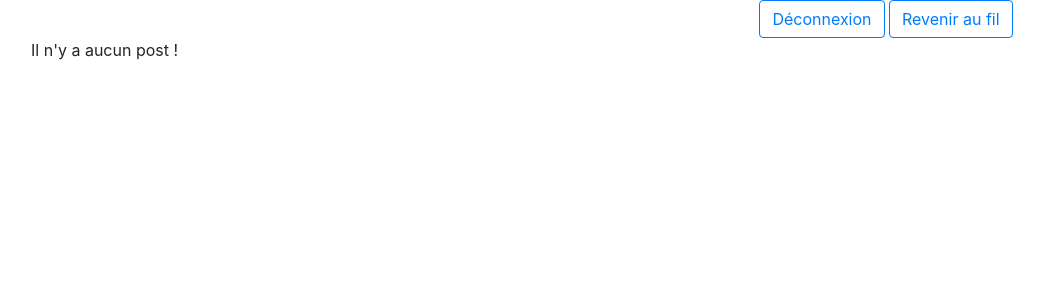
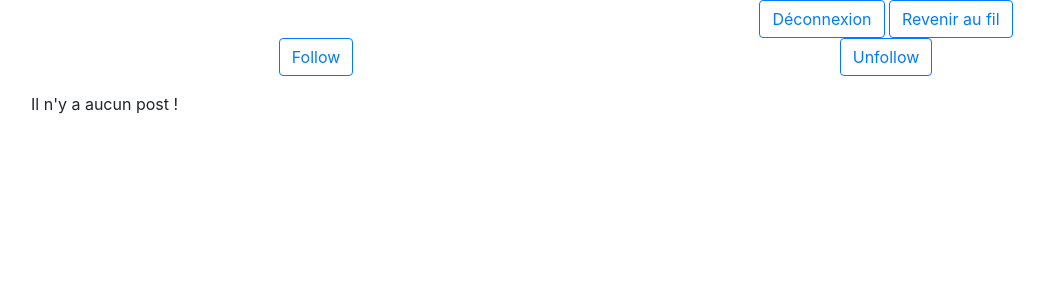
Before and after one commit to AlexandreRomdhane/ProjetPython, a Flask app: a page that uses templates/profil.html in a window 1280 px wide. Shown: the top 300 px of the page, without its empty margins (39-1083 px from the left). Run offline with Flask 2, Linux system fonts and the light colour scheme; a user stored in the database is signed in; data comes from the database, SQL or seed files in the repository; some libraries are stand-ins or nearby versions.

Commit message:
Finission profil.html
Création des bouttons follow & unfollow

```diff
--- a/templates/profil.html
+++ b/templates/profil.html
@@ -33,6 +33,18 @@
             </div>
         {% endif %}
     </div>
+    <div class="row">
+        <div class="col-md-6 text-center">
+            <div class="form-group">
+                <button id="btnFollow" type="button" class="btn btn-outline-primary"><a href="follow">Follow</a></button>
+            </div>
+        </div>
+        <div class="col-md-6 text-center">
+            <div class="form-group">
+                <button id="btnUnFollow" type="button" class="btn btn-outline-primary"><a href="unfollow">Unfollow</a></button>
+            </div>
+        </div>
+    </div>
     <div id="post-container" class="row">
         <!--{% if post %}
             {% for row in post %}
```
